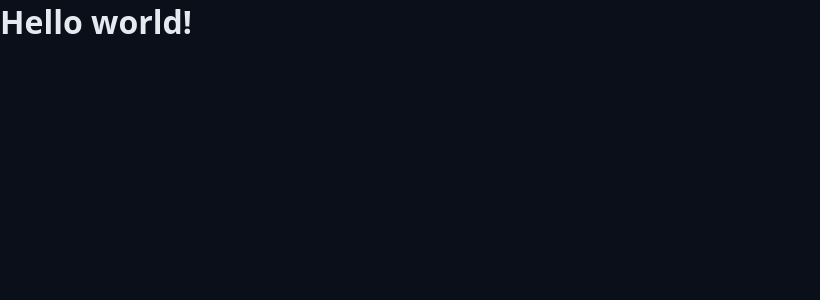
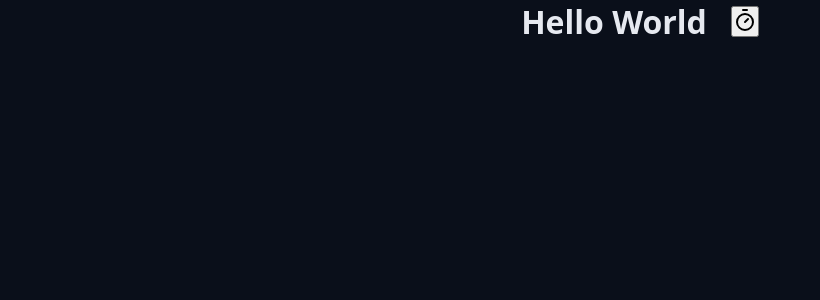
Before and after one commit to Viniciusspss/chronos-pomodoro, a React (Vite) app: page / in a window 1280 px wide. Shown: the top 300 px of the page, without its empty margins (0-820 px from the left). Built offline with nearby package versions, Linux system fonts and the light colour scheme.

Commit message:
feat: create a heading component

```diff
--- a/package.json
+++ b/package.json
@@ -10,6 +10,7 @@
     "preview": "vite preview"
   },
   "dependencies": {
+    "lucide-react": "^0.487.0",
     "react": "^19.0.0",
     "react-dom": "^19.0.0"
   },
--- a/src/App.tsx
+++ b/src/App.tsx
@@ -1,9 +1,15 @@
 import './styles/theme.css'
 import './styles/global.css'
+import { Heading } from './components/Heading'
+import { Timer } from 'lucide-react'
 
 export function App() {
 
   return (
-    <h1>Hello world!</h1>
+    <Heading>Hello World
+      <button>
+        <Timer/>
+        </button>
+    </Heading>
   )
 }
--- /dev/null
+++ b/src/components/Heading.module.css
@@ -0,0 +1,6 @@
+.heading{
+    display: flex;
+    align-items: center;
+    justify-content: center;
+    gap: 2.4rem
+}
--- /dev/null
+++ b/src/components/Heading.tsx
@@ -0,0 +1,11 @@
+import style from "./Heading.module.css"
+
+type HeadingProps = {
+    children: React.ReactNode
+}
+
+export function Heading ({children}: HeadingProps) {
+    return (
+        <h1 className={style.heading}>{children}</h1>
+    )
+}
```
Also changed, not shown: 1 other file (tests, documents, lock files or other folders).
